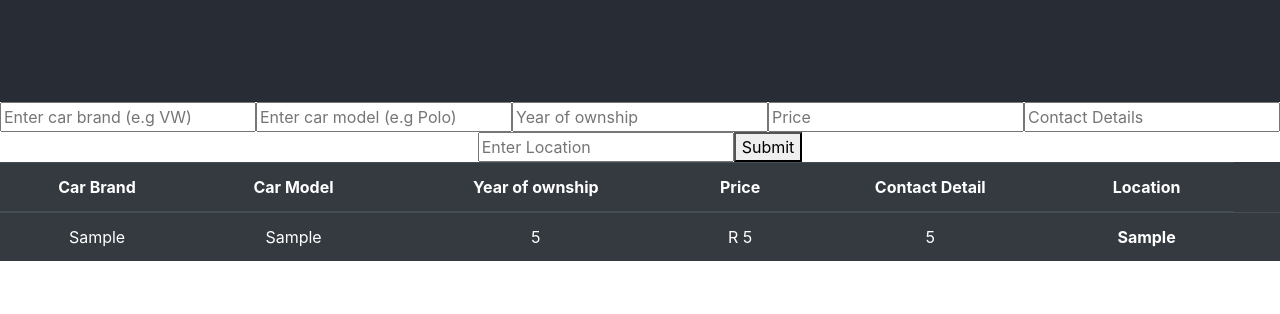
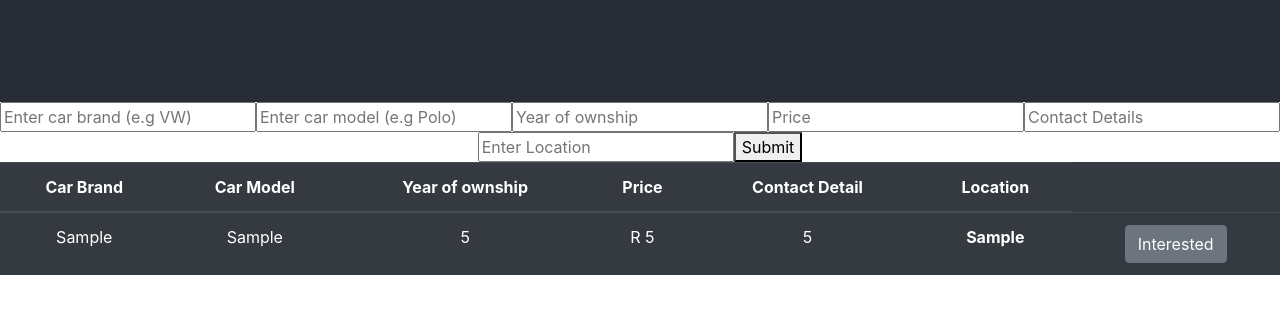
Before and after one commit to skosana721/Moral-Activities, a React (Create React App) app in the folder car-dealer/: page / in a window 1280 px wide. Both pictures are taken after typing "Sample", "Sample", "5", "5", "5", "Sample" into the empty fields and a click on the button "Submit". Shown: the top 314 px of the page. Built offline with nearby package versions, Linux system fonts and the light colour scheme.

Commit message:
added a button from reactstrap and added an onClik function which find the selected id

```diff
--- a/car-dealer/src/component/ViewCar.js
+++ b/car-dealer/src/component/ViewCar.js
@@ -1,9 +1,16 @@
 import React from "react";
 import { useSelector } from "react-redux";
-import { Table } from "reactstrap";
+import { Table, Button } from "reactstrap";
 
 function ViewCar() {
   const cars = useSelector((state) => state.register.registerForm);
+
+  const selectCar = (id) => {
+    console.log(
+      "selectedCar",
+      cars.find((car) => car.id === id)
+    );
+  };
   console.log(cars);
   return (
     <div>
@@ -28,7 +35,9 @@ function ViewCar() {
                 <td>R {car.price}</td>
                 <td>{car.contact}</td>
                 <th>{car.location}</th>
-                <td></td>
+                <td>
+                  <Button onClick={() => selectCar(car.id)}>Interested</Button>
+                </td>
               </tr>
             </tbody>
           );
```
